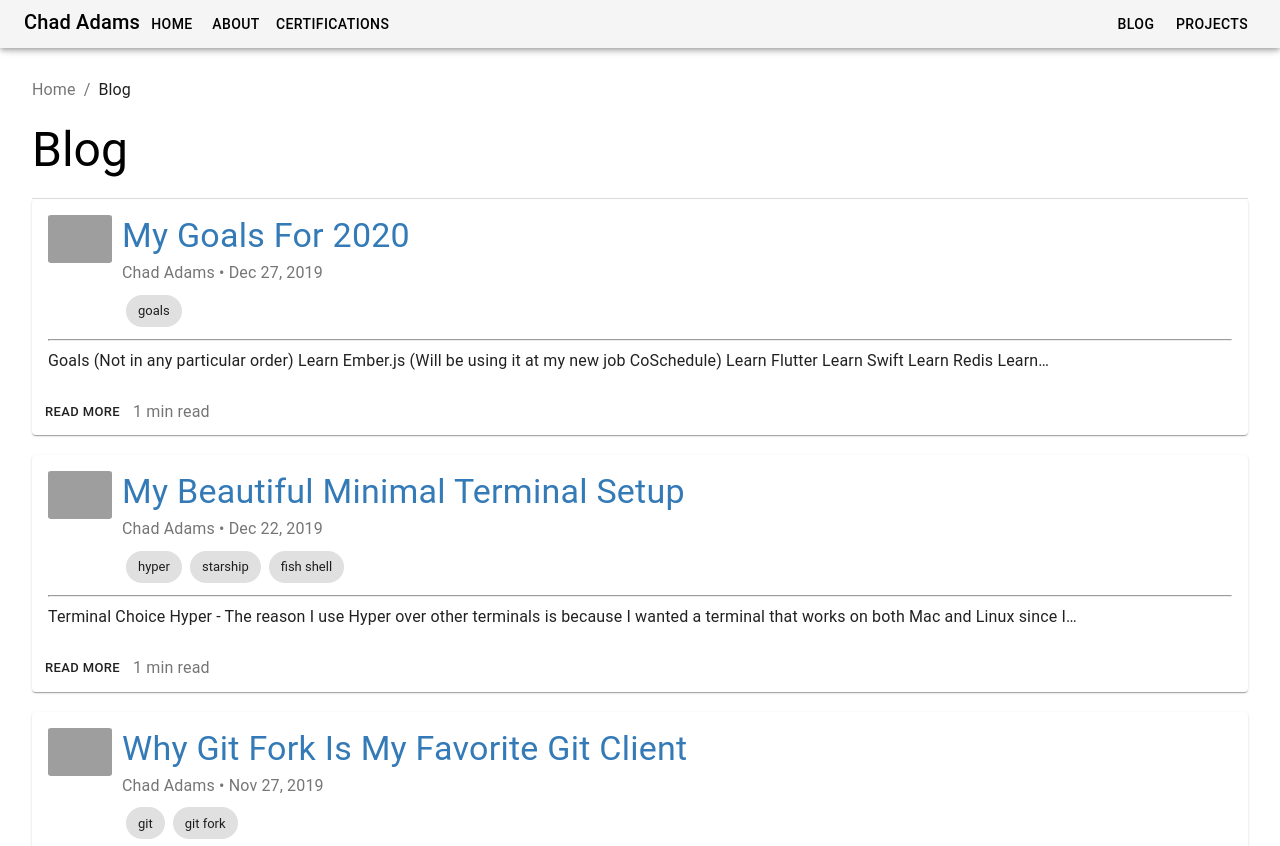
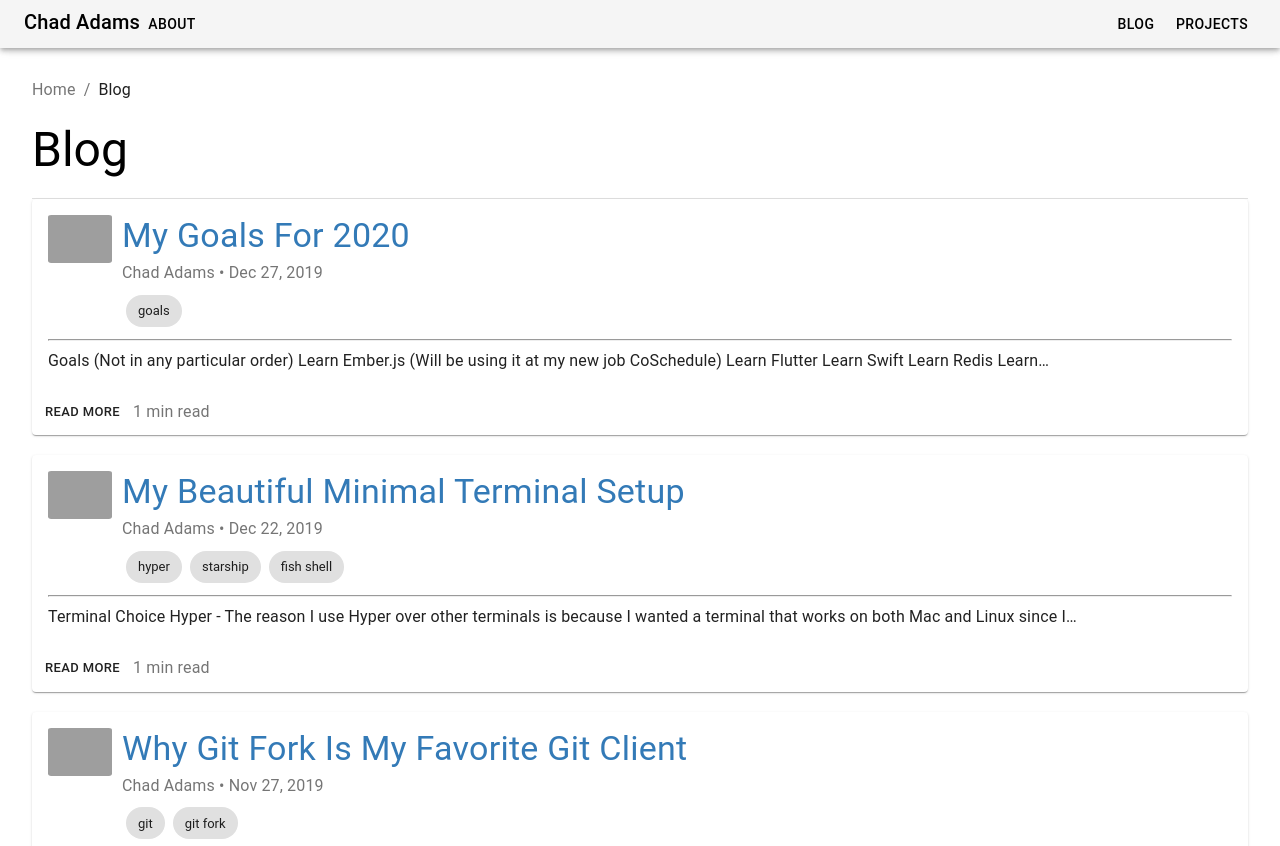
Before and after one commit to chadalen/personal-website, a Gatsby site: page /blog in a window 1280 px wide. Shown: the top 846 px of the page. Built offline with nearby package versions, Linux system fonts and the light colour scheme; Gatsby itself is replaced by a stand-in of ours; some packages are replaced by stand-ins of ours; grey boxes are pictures that could not be loaded.

Commit message:
Remove home and certifications links

```diff
--- a/src/components/layout.js
+++ b/src/components/layout.js
@@ -85,16 +85,8 @@ function HomeLinks(props) {
 
   return (
     <>
-      <Link to="#intro" className={classes.navLink}>
-        <Button color="inherit">Home</Button>
-      </Link>
-
       <Link to="#about" className={classes.navLink}>
         <Button color="inherit">About</Button>
-      </Link>
-
-      <Link to="#certifications" className={classes.navLink}>
-        <Button color="inherit">Certifications</Button>
       </Link>
     </>
   );
```
